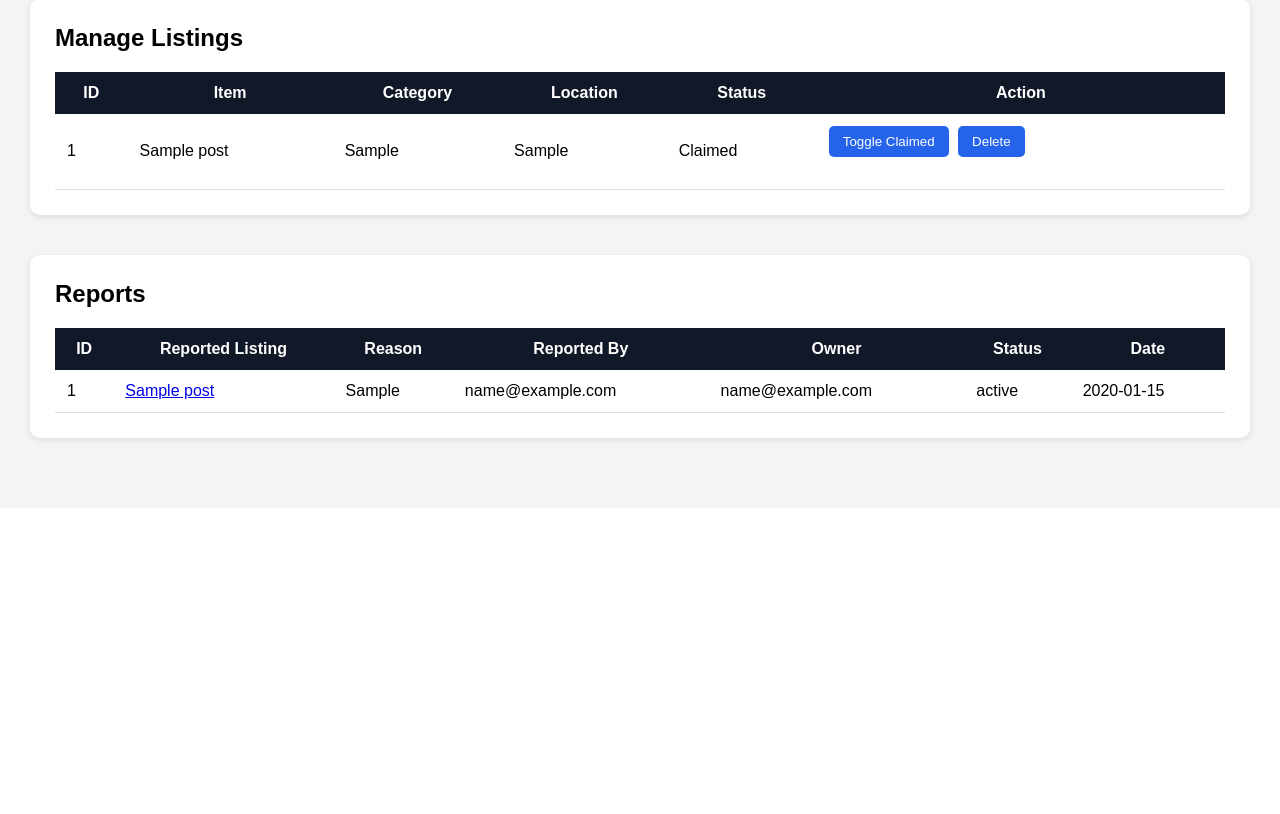
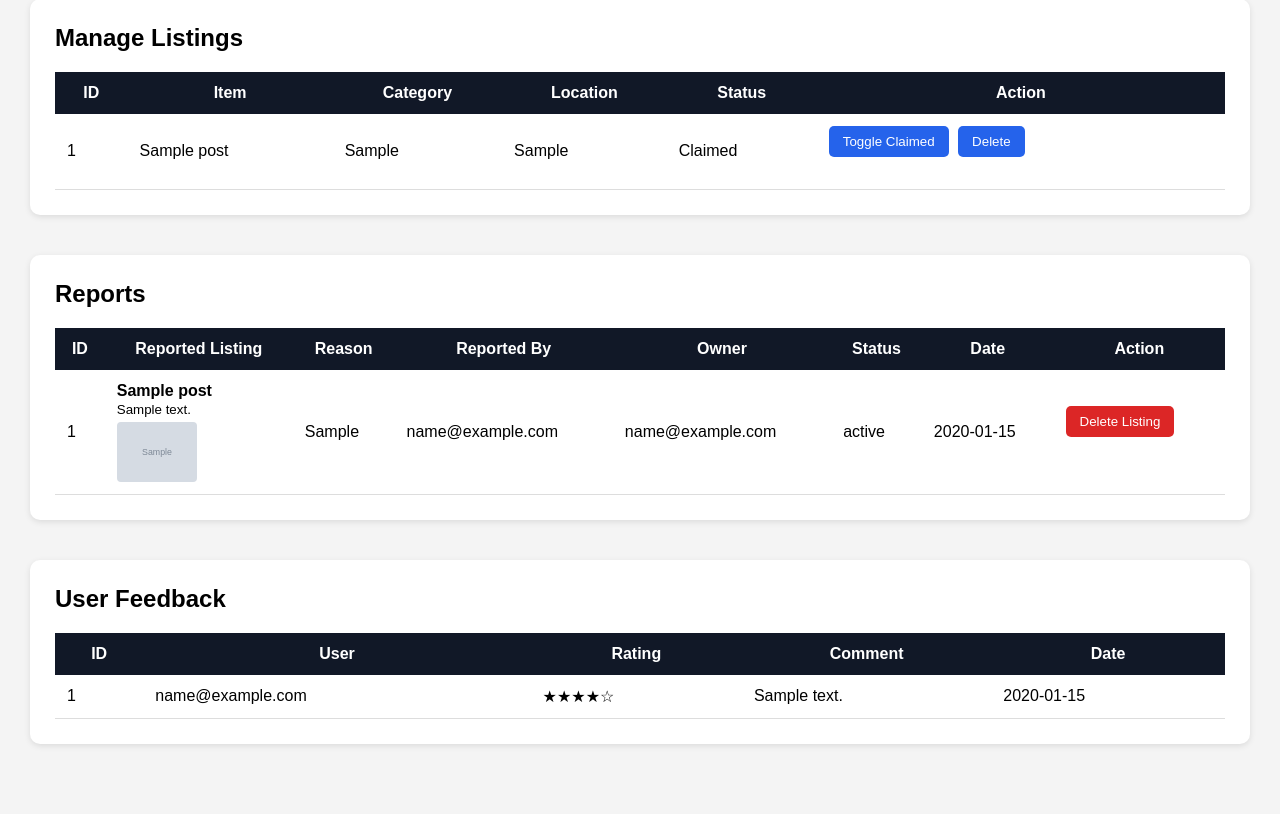
Before and after one commit to Juxnn02/LostAndFound, a Flask app: page /admin in a window 1280 px wide. Shown: the part 592-1406 px from the top of the page. Before the commit the page ends 1037 px from the top, so only its background shows below. Run offline with Flask 3, Linux system fonts and the light colour scheme; the visitor is signed in with stand-in values (Sample User, id 1); tables that the repository leaves empty hold one stand-in row (values such as "Sample post"); grey boxes marked "Sample" are stand-in pictures.

Commit message:
Add feedback functionality and enhance admin dashboard
- Implement feedback model and API endpoint for user feedback submission.
- Update admin dashboard to display user feedback alongside reports.
- Enhance feedback form with error handling and submission logic.
- Add styles for feedback messages and buttons.

```diff
--- a/app.py
+++ b/app.py
@@ -11,7 +11,7 @@ import threading
 import time
 from datetime import datetime, timedelta
 from werkzeug.utils import secure_filename
-from models import db, Account, Post, Message, User, Admin, Report
+from models import db, Account, Post, Message, User, Admin, Report, Feedback
 import random
 
 app = Flask(__name__)
@@ -198,6 +198,24 @@ def messages():
 @app.route("/feedback")
 def feedback():
     return render_template("feedback.html")
+
+@app.route("/api/feedback", methods=["POST"])
+def api_feedback():
+    data = request.get_json()
+    rating = data.get("rating")
+    comment = data.get("comment", "").strip()
+
+    if not rating:
+        return jsonify({"success": False, "message": "Please select a rating."})
+
+    entry = Feedback(
+        user_email=session.get("user_email", ""),
+        rating=int(rating),
+        comment=comment
+    )
+    db.session.add(entry)
+    db.session.commit()
+    return jsonify({"success": True})
 
 
 # API ROUTES
@@ -653,6 +671,7 @@ def admin_dashboard():
     users = Account.query.all()
     posts = Post.query.order_by(Post.post_date.desc()).all()
     reports = Report.query.order_by(Report.created_at.desc()).all()
+    feedbacks = Feedback.query.order_by(Feedback.created_at.desc()).all()
 
     total_users = Account.query.count()
     total_posts = Post.query.count()
@@ -664,6 +683,7 @@ def admin_dashboard():
         users=users,
         posts=posts,
         reports=reports,
+        feedbacks=feedbacks,
         total_users=total_users,
         total_posts=total_posts,
         total_reports=total_reports,
--- a/static/admin.css
+++ b/static/admin.css
@@ -163,3 +163,18 @@ button:hover {
 .admin-back-link:hover {
     text-decoration: underline;
 }
+
+.report-thumb {
+    max-width: 80px;
+    margin-top: 4px;
+    border-radius: 4px;
+    display: block;
+}
+
+.btn-danger {
+    background-color: #dc2626;
+}
+
+.btn-danger:hover {
+    background-color: #b91c1c;
+}
--- a/templates/admin.html
+++ b/templates/admin.html
@@ -141,6 +141,7 @@
                     <th>Owner</th>
                     <th>Status</th>
                     <th>Date</th>
+                    <th>Action</th>
                 </tr>
 
                 {% for report in reports %}
@@ -148,7 +149,11 @@
                     <td>{{ report.id }}</td>
                     <td>
                         {% if report.post %}
-                            <a href="/listing-info?id={{ report.post.id }}">{{ report.post.item_name }}</a>
+                            <strong>{{ report.post.item_name }}</strong><br>
+                            <small>{{ report.post.description[:80] }}{% if report.post.description|length > 80 %}…{% endif %}</small><br>
+                            {% if report.post.image_url %}
+                                <img src="{{ report.post.image_url }}" alt="listing image" class="report-thumb">
+                            {% endif %}
                         {% else %}
                             (deleted)
                         {% endif %}
@@ -158,11 +163,45 @@
                     <td>{{ report.reportee_email }}</td>
                     <td>{{ report.status }}</td>
                     <td>{{ report.created_at.strftime('%Y-%m-%d') if report.created_at else '—' }}</td>
+                    <td>
+                        {% if report.post %}
+                        <button type="button" class="btn-danger" onclick="deletePost('{{ report.post.id }}')">Delete Listing</button>
+                        {% endif %}
+                    </td>
                 </tr>
                 {% endfor %}
 
                 {% if not reports %}
-                <tr><td colspan="7" class="table-empty">No reports yet.</td></tr>
+                <tr><td colspan="8" class="table-empty">No reports yet.</td></tr>
+                {% endif %}
+            </table>
+        </div>
+
+        <!-- FEEDBACK SECTION -->
+        <div class="admin-section">
+            <h2>User Feedback</h2>
+
+            <table>
+                <tr>
+                    <th>ID</th>
+                    <th>User</th>
+                    <th>Rating</th>
+                    <th>Comment</th>
+                    <th>Date</th>
+                </tr>
+
+                {% for fb in feedbacks %}
+                <tr>
+                    <td>{{ fb.id }}</td>
+                    <td>{{ fb.user_email or 'Anonymous' }}</td>
+                    <td>{{ '★' * fb.rating }}{{ '☆' * (5 - fb.rating) }}</td>
+                    <td>{{ fb.comment or '—' }}</td>
+                    <td>{{ fb.created_at.strftime('%Y-%m-%d') if fb.created_at else '—' }}</td>
+                </tr>
+                {% endfor %}
+
+                {% if not feedbacks %}
+                <tr><td colspan="5" class="table-empty">No feedback yet.</td></tr>
                 {% endif %}
             </table>
         </div>
```
Also changed, not shown: models.py (+8 -0 lines), static/app.css (+7 -0 lines), templates/feedback.html (+38 -1 lines), 2 other files.
